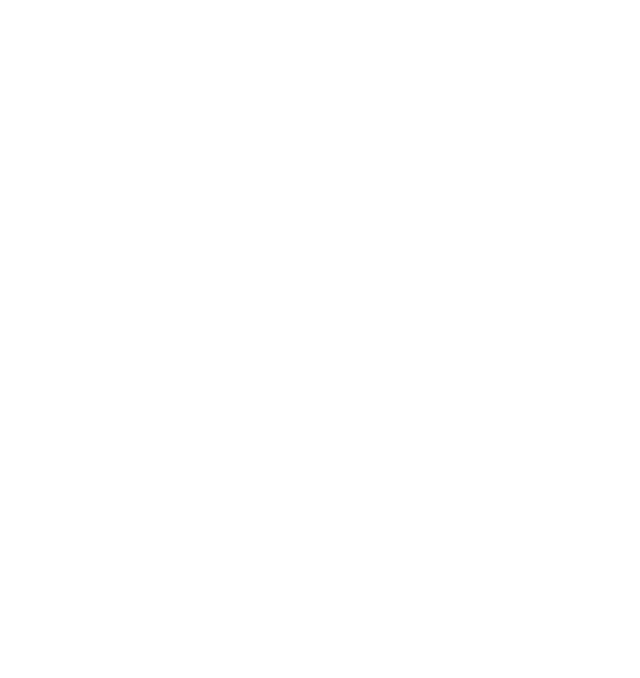
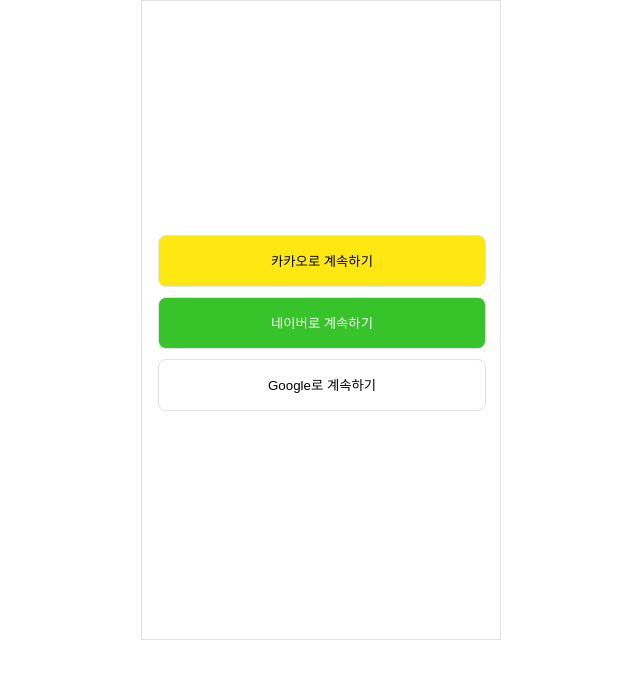
Before and after one commit to Just-Swim-service/Just-Swim-FE, a Next.js app in the folder just-swim-app/: page / in a window 1280 px wide. Before the commit this address had no page. Shown: the top 678 px of the page, without its empty margins (319-959 px from the left). Built offline with nearby package versions, Linux system fonts and the light colour scheme.

Commit message:
feat: 1.1 로그인/회원가입 리팩토링

```diff
--- /dev/null
+++ b/just-swim-app/src/app/(beforeLogin)/_onBoardingComponent/OnBoardingFooter.tsx
@@ -0,0 +1,9 @@
+import styles from './OnBoarding.module.css';
+
+export default function OnBoardingFooter() {
+  return (
+    <>
+      <div className={styles.footer}></div>
+    </>
+  );
+}
--- /dev/null
+++ b/just-swim-app/src/app/(beforeLogin)/_onBoardingComponent/OnBoardingSection.tsx
@@ -0,0 +1,34 @@
+import styles from './OnBoarding.module.css';
+
+export default function OnBoardingSection({
+  onClickKakao,
+  onClickNaver,
+  onClickGoogle,
+}: {
+  onClickKakao: () => void;
+  onClickNaver: () => void;
+  onClickGoogle: () => void;
+}) {
+  return (
+    <>
+      {/* TODO: 이미지 넣기 */}
+      <div className={styles.section}>
+        <div className={styles.buttonWrapper}>
+          <button onClick={onClickKakao} className={styles.kakaoButton}>
+            카카오로 계속하기
+          </button>
+        </div>
+        <div className={styles.buttonWrapper}>
+          <button onClick={onClickNaver} className={styles.naverButton}>
+            네이버로 계속하기
+          </button>
+        </div>
+        <div className={styles.buttonWrapper}>
+          <button onClick={onClickGoogle} className={styles.googleButton}>
+            Google로 계속하기
+          </button>
+        </div>
+      </div>
+    </>
+  );
+}
--- /dev/null
+++ b/just-swim-app/src/app/(beforeLogin)/layout.tsx
@@ -0,0 +1,9 @@
+import styles from './_onBoardingComponent/OnBoarding.module.css';
+
+export default function Layout({children}: { children: React.ReactNode }) {
+  return (
+    <div className={styles.container}>
+      {children}
+    </div>
+  );
+}
--- /dev/null
+++ b/just-swim-app/src/app/(beforeLogin)/page.tsx
@@ -0,0 +1,68 @@
+'use client';
+
+import { useRouter } from 'next/navigation';
+import OnBoardingHeader from './_onBoardingComponent/OnBoardingFooter';
+import OnBoardingSection from './_onBoardingComponent/OnBoardingSection';
+import OnBoardingFooter from './_onBoardingComponent/OnBoardingFooter';
+
+export default function Login() {
+  const router = useRouter();
+  const type = '';
+
+  // 로컬스토리지 또는 쿠키 확인해서 이미 존재한다면 바로 페이지 이동하기
+  const checkCookie = () => {
+    console.log('쿠키 또는 로컬스토리지 확인');
+
+    // 쿠키에 접근하여 타입 확인
+    if (type) {
+      console.log('타입 존재');
+      return true;
+    } else {
+      console.log('타입 없음');
+      return false;
+    }
+  };
+
+  const routeChooseType = () => {
+    router.replace('/login/type');
+  };
+
+  const onClickGoogle = () => {
+    if (checkCookie()) {
+      router.replace(`/${type}`);
+    } else {
+      console.log('구글 로그인');
+      routeChooseType();
+    }
+  };
+
+  const onClickNaver = () => {
+    if (checkCookie()) {
+      router.replace(`/${type}`);
+    } else {
+      console.log('네이버 로그인');
+      routeChooseType();
+    }
+  };
+
+  const onClickKakao = () => {
+    if (checkCookie()) {
+      router.replace(`/${type}`);
+    } else {
+      console.log('카카오 로그인');
+      routeChooseType();
+    }
+  };
+
+  return (
+    <>
+      <OnBoardingHeader />
+      <OnBoardingSection
+        onClickKakao={onClickKakao}
+        onClickGoogle={onClickGoogle}
+        onClickNaver={onClickNaver}
+      />
+      <OnBoardingFooter />
+    </>
+  );
+}
--- a/just-swim-app/src/app/page.tsx
+++ /dev/null
@@ -1,5 +0,0 @@
-import { redirect } from "next/navigation";
-
-export default function Home() {
-    redirect("/login");
-}
```
Also changed, not shown: just-swim-app/src/app/(beforeLogin)/_onBoardingComponent/OnBoardingHeader.tsx (added, +16 -0 lines), just-swim-app/src/app/(beforeLogin)/login/page.tsx (+1 -85 lines), just-swim-app/src/app/(beforeLogin)/_onBoardingComponent/OnBoarding.module.css (renamed from just-swim-app/src/app/(beforeLogin)/login/page.module.css).
